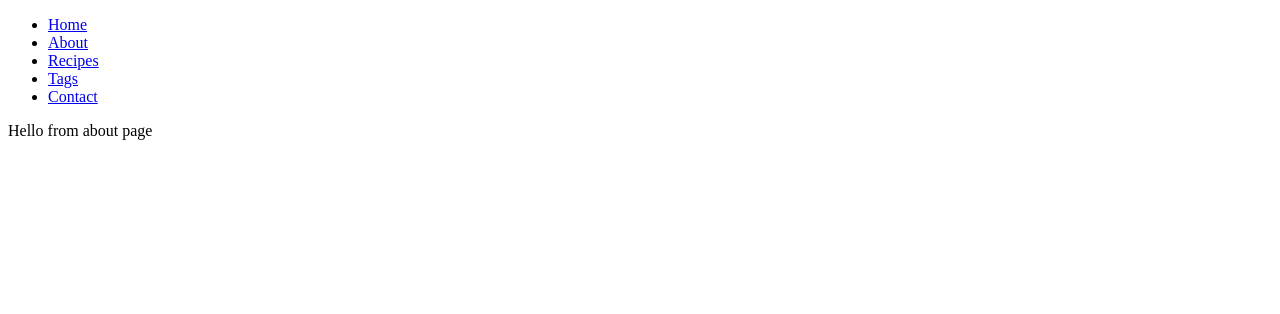
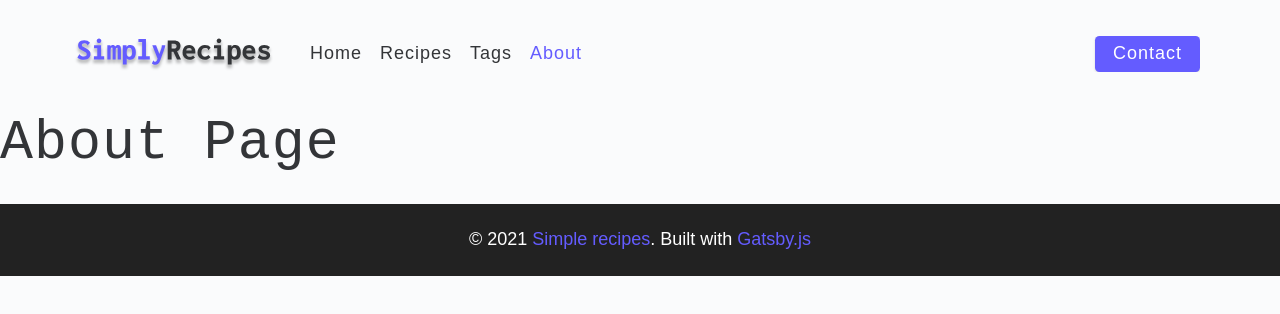
Before and after one commit to SyedUmairCodes/simple-recipes-gatsby, a Gatsby site: page /about in a window 1280 px wide. Built offline with nearby package versions, Linux system fonts and the light colour scheme; Gatsby itself is replaced by a stand-in of ours.

Commit message:
Navbar completed

```diff
--- a/package.json
+++ b/package.json
@@ -1,5 +1,5 @@
 {
-  "name": "Quick Recipes",
+  "name": "simplerecipes",
   "private": true,
   "description": "A modern cooking recipes website made using Gatby.js",
   "version": "0.1.0",
@@ -20,6 +20,7 @@
     "normalize.css": "^8.0.1",
     "react": "^17.0.1",
     "react-dom": "^17.0.1",
+    "react-icons": "^4.3.1",
     "styled-components": "^5.3.1"
   },
   "devDependencies": {
--- a/src/components/Footer.js
+++ b/src/components/Footer.js
@@ -4,7 +4,8 @@ const Footer = () => {
   return (
     <footer className="page-footer">
       <p>
-        &copy; {new Date().getFullYear()} <span>Quick recipes</span>. Built with
+        &copy; {new Date().getFullYear()} <span>Simple recipes</span>. Built
+        with
         <a href="https://www.gatsbyjs.com/"> Gatsby.js</a>
       </p>
     </footer>
--- a/src/components/Navbar.js
+++ b/src/components/Navbar.js
@@ -1,25 +1,61 @@
 import { Link } from "gatsby"
-import React from "react"
+import React, { useState } from "react"
+import logo from "../assets/images/logo.svg"
+import { FaAlignJustify } from "react-icons/fa"
+
 const Navbar = () => {
+  const [show, setShow] = useState(false)
   return (
-    <nav>
-      <ul>
-        <li>
-          <Link to="/">Home</Link>
-        </li>
-        <li>
-          <Link to="/about">About</Link>
-        </li>
-        <li>
-          <Link to="/recipes">Recipes</Link>
-        </li>
-        <li>
-          <Link to="/tags">Tags</Link>
-        </li>
-        <li>
-          <Link to="/contact">Contact</Link>
-        </li>
-      </ul>
+    <nav className="navbar">
+      <div className="nav-center">
+        <div className="nav-header">
+          <Link to="/">
+            <img src={logo} alt="logo"></img>
+          </Link>
+          <button className="nav-btn" onClick={() => setShow(!show)}>
+            <FaAlignJustify />
+          </button>
+        </div>
+        <div className={show ? "nav-links show-links" : "nav-links"}>
+          <Link
+            to="/"
+            className="nav-link"
+            activeClassName="active-link"
+            onClick={() => setShow(false)}
+          >
+            Home
+          </Link>
+          <Link
+            to="/recipes"
+            className="nav-link"
+            activeClassName="active-link"
+            onClick={() => setShow(false)}
+          >
+            Recipes
+          </Link>
+          <Link
+            to="/tags"
+            className="nav-link"
+            activeClassName="active-link"
+            onClick={() => setShow(false)}
+          >
+            Tags
+          </Link>
+          <Link
+            to="/about"
+            className="nav-link"
+            activeClassName="active-link"
+            onClick={() => setShow(false)}
+          >
+            About
+          </Link>
+          <div className="nav-link contact-link">
+            <Link to="/contact" className="btn" onClick={() => setShow(false)}>
+              Contact
+            </Link>
+          </div>
+        </div>
+      </div>
     </nav>
   )
 }
--- a/src/pages/about.js
+++ b/src/pages/about.js
@@ -1,12 +1,13 @@
 import React from "react"
-import Navbar from "../components/Navbar"
+import Layout from "../components/Layout"
 
 const about = () => {
   return (
-    <div>
-      <Navbar />
-      Hello from about page
-    </div>
+    <>
+      <Layout>
+        <h1>About page</h1>
+      </Layout>
+    </>
   )
 }
 
```
Also changed, not shown: src/assets/data/recipe.json (added, +20 -0 lines), src/assets/images/about.jpeg (added), src/assets/images/logo.svg (added), src/assets/images/main.jpeg (added), src/assets/images/recipe-1.jpeg (added), src/assets/images/recipes/recipe-1.jpeg (added), src/assets/images/recipes/recipe-2.jpg (added), src/assets/images/recipes/recipe-3.jpeg (added), src/assets/images/recipes/recipe-4.jpeg (added), 3 other files.
